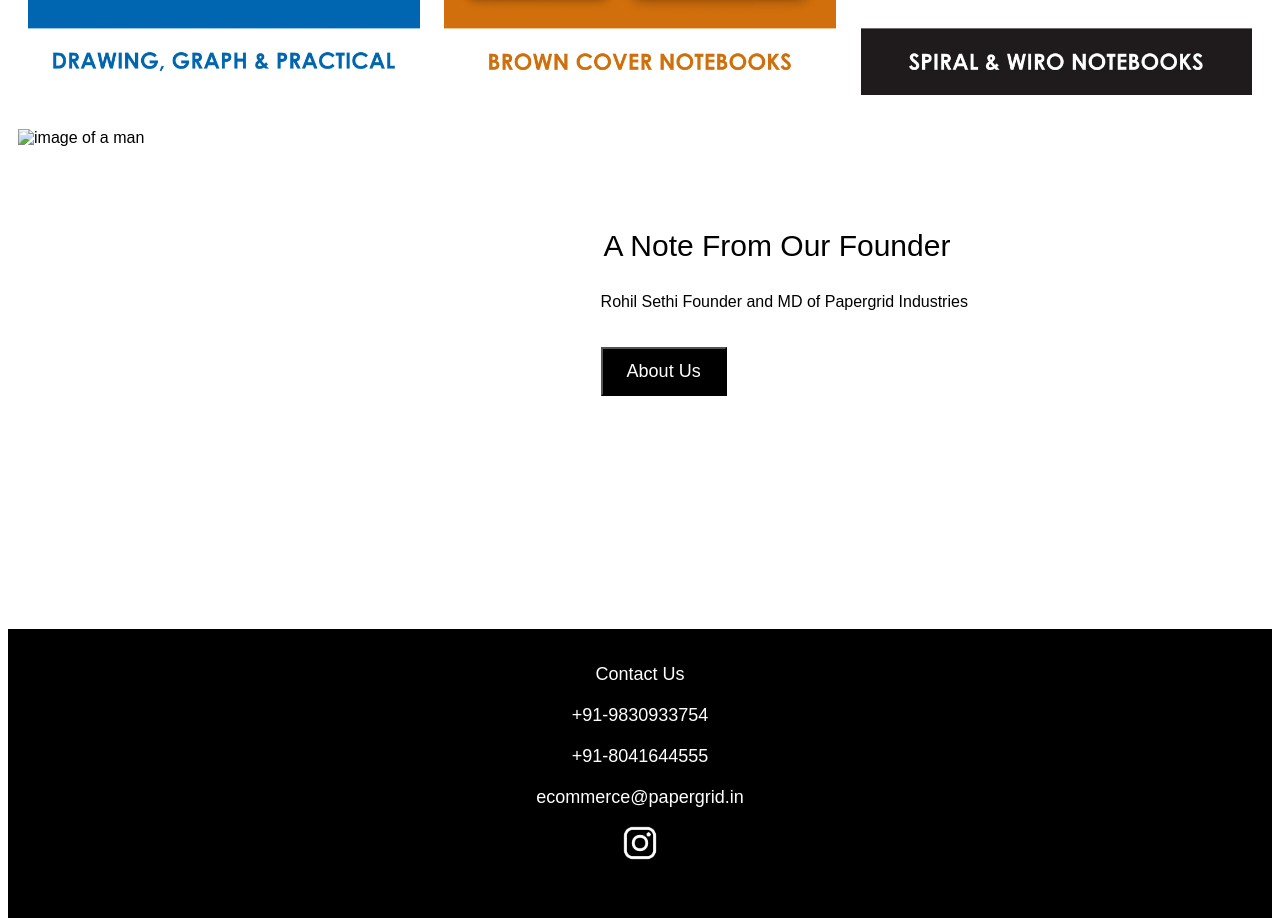
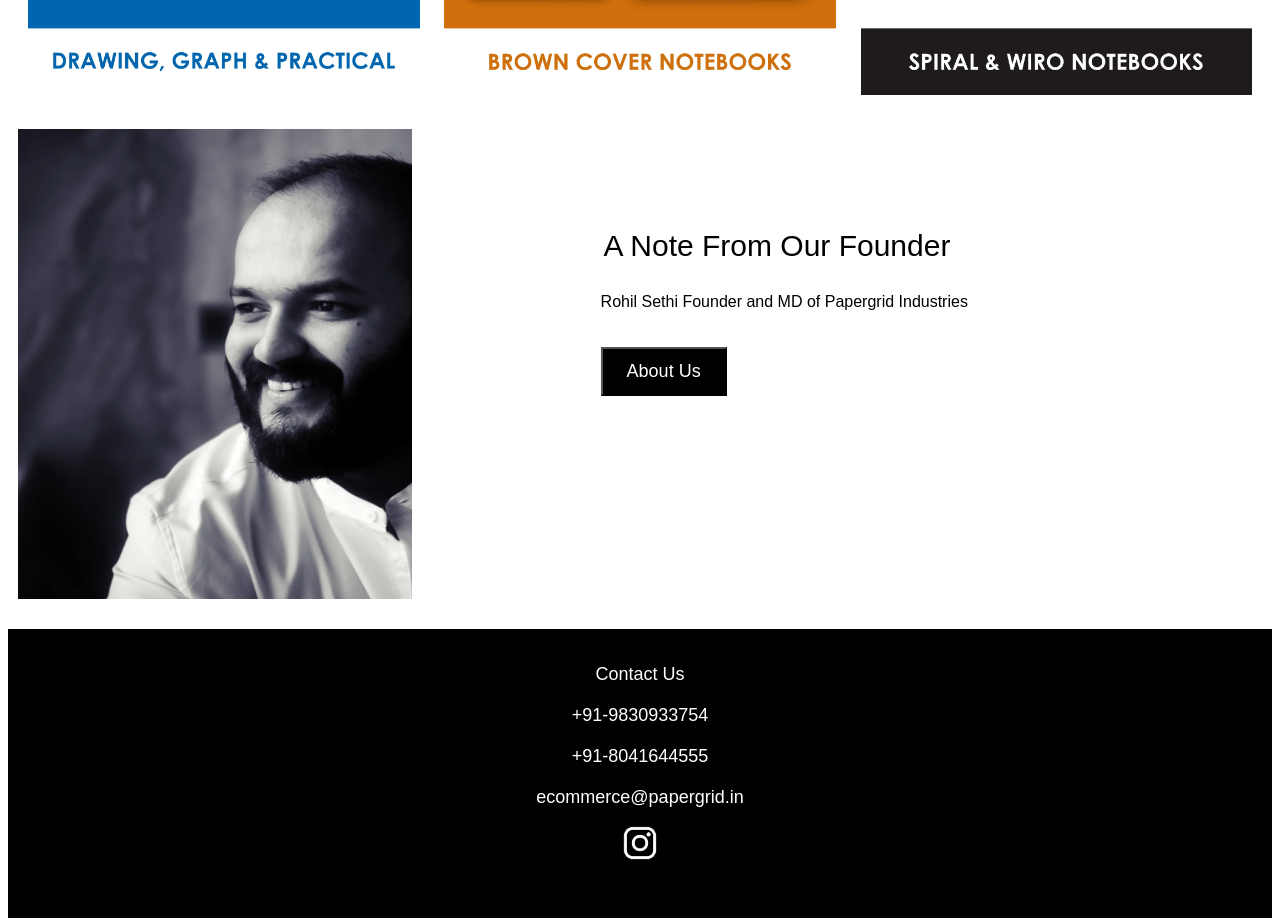
Before and after one commit to Angel-git125/Papergrid-Webpage, a plain HTML site: page index.html in a window 1280 px wide. Shown: the part 1309-2227 px from the top of the page. Drawn offline with Linux system fonts and the light colour scheme; the site is published under a folder, as on GitHub Pages, so addresses that start at the root find nothing.

Commit message:
Update index.html

```diff
--- a/index.html
+++ b/index.html
@@ -41,7 +41,7 @@
     </div>
     <div class="container">
         <div class="left-section">
-            <img class="founder-section" src="/img10.webp" alt="image of a man">
+            <img class="founder-section" src="img10.webp" alt="image of a man">
         </div>
             <div class="right-section">
 
```
